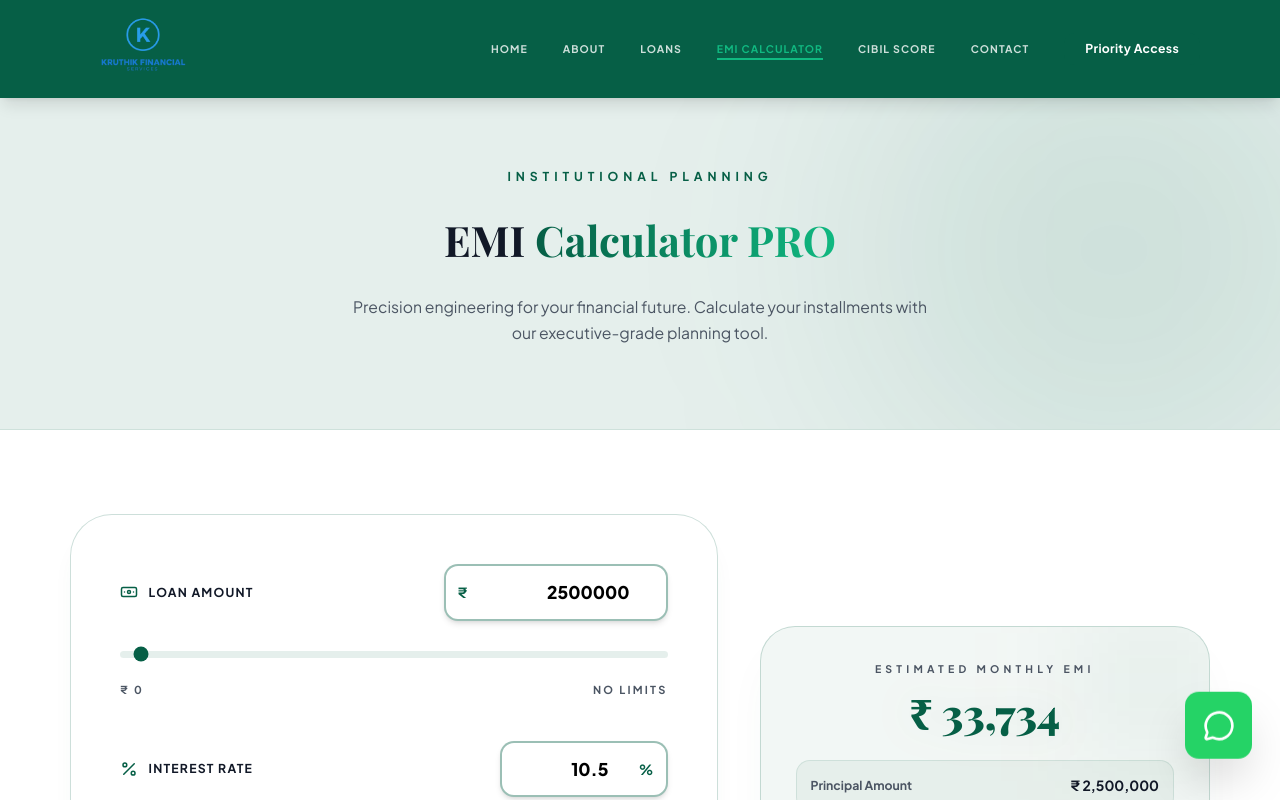
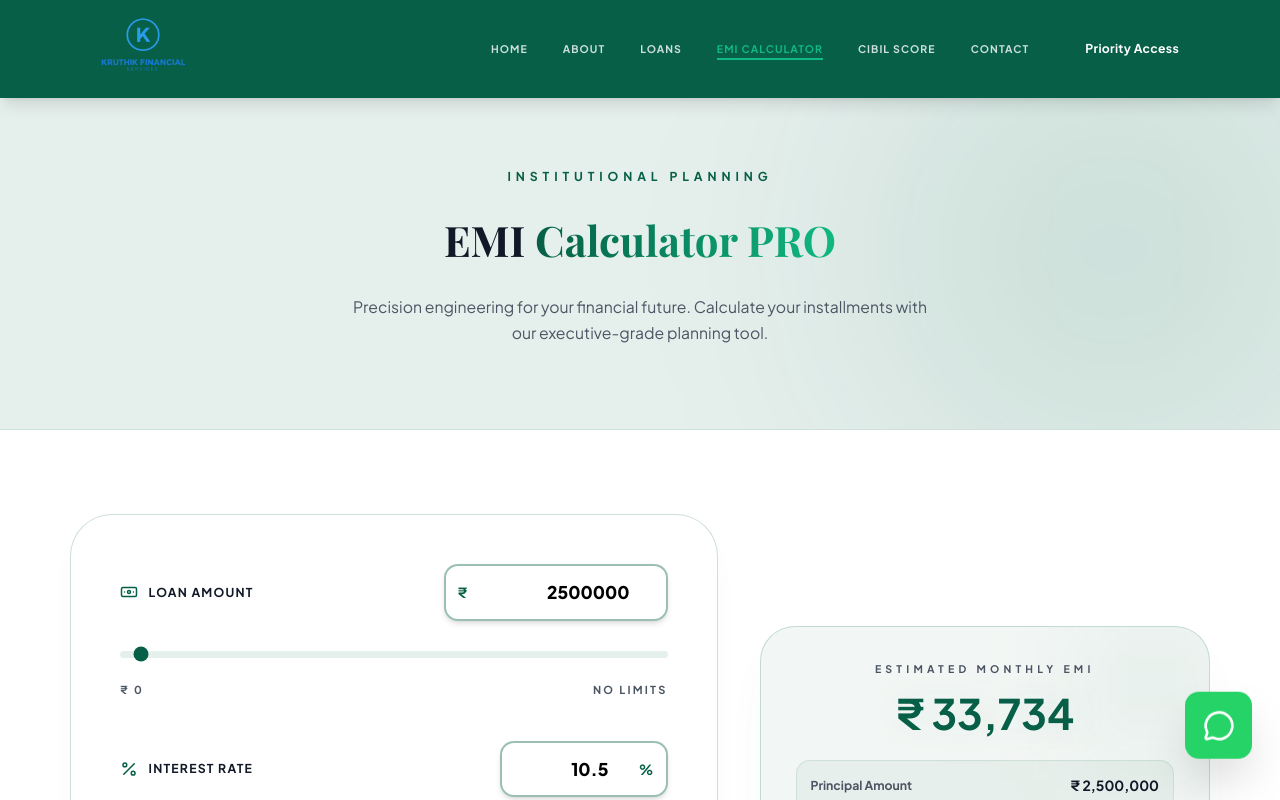
Before and after one commit to gouravboga12-rgb/Kruthik-finacial-services-, a React (Vite) app: page /emi-calculator in a window 1280 px wide. Shown: the top 800 px of the page. Built offline with nearby package versions, Linux system fonts and the light colour scheme; a web font is replaced by a local one.

Commit message:
Update EMI amount font to normal sans-serif on Home and Calculator pages

```diff
--- a/src/pages/Calculator.jsx
+++ b/src/pages/Calculator.jsx
@@ -203,7 +203,7 @@ const Calculator = () => {
               <div className="space-y-6 relative z-10">
                 <div className="text-center">
                   <p className="text-text-secondary uppercase font-bold tracking-[0.2em] md:tracking-[0.4em] text-[10px] md:text-xs mb-3">Estimated Monthly EMI</p>
-                  <h3 className="text-3xl md:text-5xl font-black text-primary drop-shadow-[0_0_20px_rgba(6,95,70,0.1)] font-primary">
+                  <h3 className="text-3xl md:text-5xl font-bold text-primary drop-shadow-[0_0_20px_rgba(6,95,70,0.1)] font-secondary">
                     ₹ {emi.toLocaleString()}
                   </h3>
                 </div>
--- a/src/pages/Home.jsx
+++ b/src/pages/Home.jsx
@@ -547,7 +547,7 @@ const EMICalculatorSection = () => {
             <div className="space-y-6 md:space-y-8 relative z-10">
               <div className="text-center">
                 <p className="text-text-secondary uppercase font-bold tracking-[0.4em] text-[10px] md:text-xs mb-3">Estimated Monthly EMI</p>
-                <h3 className="text-3xl md:text-5xl font-black text-primary drop-shadow-[0_0_20px_rgba(6,95,70,0.1)] font-primary">
+                <h3 className="text-3xl md:text-5xl font-bold text-primary drop-shadow-[0_0_20px_rgba(6,95,70,0.1)] font-secondary">
                   ₹ {emi.toLocaleString()}
                 </h3>
               </div>
```
